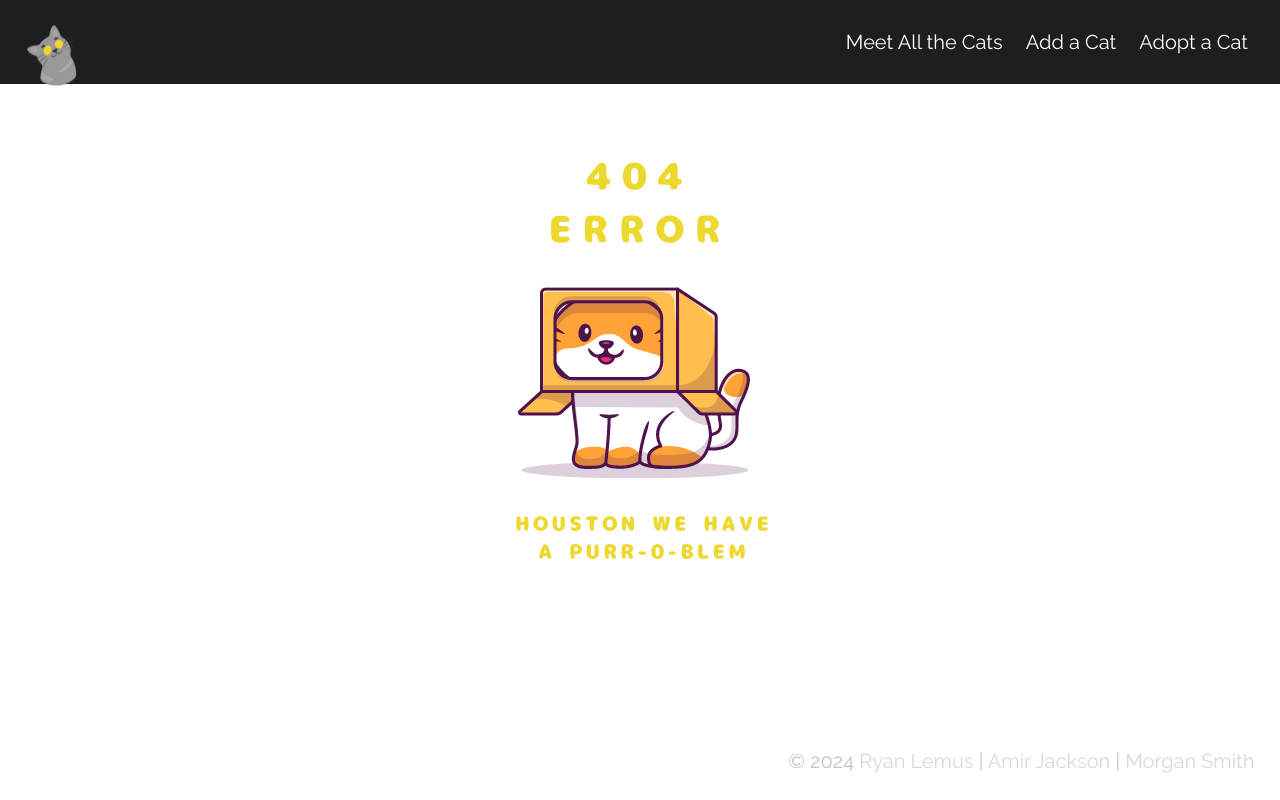
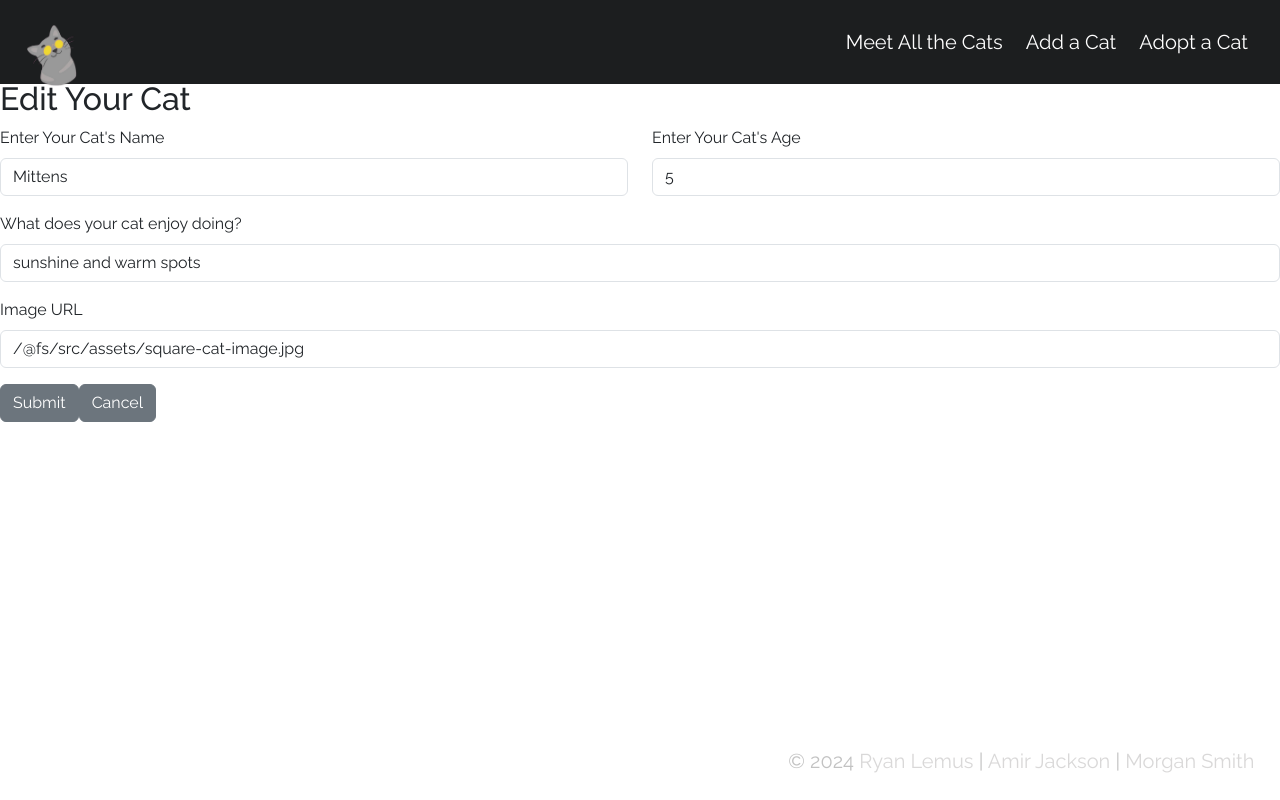
Before and after one commit to Rlemus93/Cat-Tinder-Frontend, a React (Create React App) app: page /cat-edit/1 in a window 1280 px wide. Built offline with nearby package versions, Linux system fonts and the light colour scheme.

Commit message:
syntax updates

```diff
--- a/src/App.js
+++ b/src/App.js
@@ -1,22 +1,27 @@
-import "./App.css"
-import Header from "./components/Header"
-import Footer from "./components/Footer"
-import Home from "./pages/Home"
-import CatEdit from "./pages/CatEdit"
-import CatIndex from "./pages/CatIndex"
-import CatNew from "./pages/CatNew"
-import CatShow from "./pages/CatShow"
-import NotFound from "./pages/NotFound"
-import mockCats from "./mockCats"
-import { Routes, Route } from "react-router-dom"
-import React, { useState } from "react"
+import "./App.css";
+import Header from "./components/Header";
+import Footer from "./components/Footer";
+import Home from "./pages/Home";
+import CatEdit from "./pages/CatEdit";
+import CatIndex from "./pages/CatIndex";
+import CatNew from "./pages/CatNew";
+import CatShow from "./pages/CatShow";
+import NotFound from "./pages/NotFound";
+import mockCats from "./mockCats";
+import { Routes, Route } from "react-router-dom";
+import React, { useState } from "react";
 
 const App = () => {
-  const [cats, setCats] = useState(mockCats)
+  const [cats, setCats] = useState(mockCats);
 
   const createNewCat = (catData) => {
-    console.log(catData)
-  }
+    console.log(catData);
+  };
+
+  const updateCat = (cat, id) => {
+    console.log("cat:", cat);
+    console.log("id:", id);
+  };
 
   return (
     <>
@@ -29,12 +34,15 @@ const App = () => {
           path="cat-new"
           element={<CatNew createNewCat={createNewCat} />}
         />
-        <Route path="cat-edit" element={<CatEdit />} />
+        <Route
+          path="cat-edit/:id"
+          element={<CatEdit cats={cats} updateCat={updateCat} />}
+        />
         <Route path="*" element={<NotFound />} />
       </Routes>
       <Footer />
     </>
-  )
-}
+  );
+};
 
-export default App
+export default App;
--- a/src/mockCats.js
+++ b/src/mockCats.js
@@ -24,6 +24,30 @@ const cats = [
     image:
       "https://images.unsplash.com/photo-1592194996308-7b43878e84a6?ixlib=rb-1.2.1&ixid=MnwxMjA3fDB8MHxwaG90by1wYWdlfHx8fGVufDB8fHx8&auto=format&fit=crop&w=687&q=80",
   },
+  {
+    id: 4,
+    name: "Toast",
+    age: 4,
+    enjoys: "getting all the attention",
+    image:
+      "https://images.unsplash.com/photo-1592194996308-7b43878e84a6?ixlib=rb-1.2.1&ixid=MnwxMjA3fDB8MHxwaG90by1wYWdlfHx8fGVufDB8fHx8&auto=format&fit=crop&w=687&q=80",
+  },
+  {
+    id: 5,
+    name: "Toast",
+    age: 4,
+    enjoys: "getting all the attention",
+    image:
+      "https://images.unsplash.com/photo-1592194996308-7b43878e84a6?ixlib=rb-1.2.1&ixid=MnwxMjA3fDB8MHxwaG90by1wYWdlfHx8fGVufDB8fHx8&auto=format&fit=crop&w=687&q=80",
+  },
+  {
+    id: 6,
+    name: "Toast",
+    age: 4,
+    enjoys: "getting all the attention",
+    image:
+      "https://images.unsplash.com/photo-1592194996308-7b43878e84a6?ixlib=rb-1.2.1&ixid=MnwxMjA3fDB8MHxwaG90by1wYWdlfHx8fGVufDB8fHx8&auto=format&fit=crop&w=687&q=80",
+  },
 ];
 
 export default cats;
--- a/src/pages/CatEdit.js
+++ b/src/pages/CatEdit.js
@@ -33,7 +33,7 @@ const CatEdit = ({ cats, updateCat }) => {
                 id="name"
                 name="name"
                 type="text"
-                // defaultValue={currentCat.name}
+                defaultValue={currentCat.name}
                 className="form-control"
                 {...register("name", { required: true })}
               />
@@ -49,7 +49,7 @@ const CatEdit = ({ cats, updateCat }) => {
                 id="age"
                 name="age"
                 type="number"
-                // defaultValue={currentCat.age}
+                defaultValue={currentCat.age}
                 min="0"
                 className="form-control"
                 {...register("age", { required: true })}
@@ -80,7 +80,7 @@ const CatEdit = ({ cats, updateCat }) => {
             id="image"
             name="image"
             type="text"
-            // defaultValue={currentCat.image}
+            defaultValue={currentCat.image}
             className="form-control"
             {...register("image", { required: true })}
           />
```
